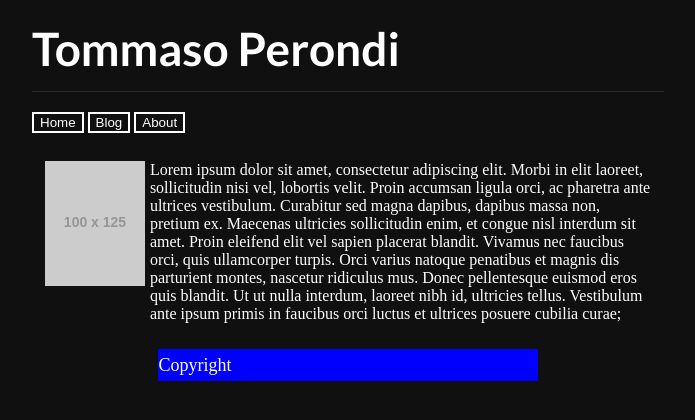
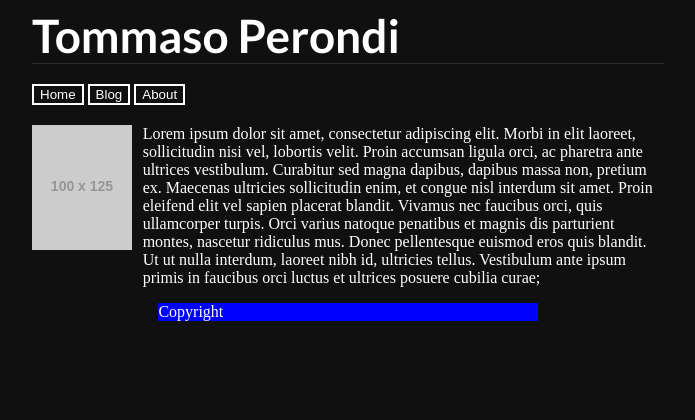
Before and after one commit to tommaso-perondi/blog-portfolio, a Flask app: page / in a window 1280 px wide. Shown: the top 420 px of the page, without its empty margins (292-987 px from the left). Run offline with Flask 2, Linux system fonts and the light colour scheme; grey boxes labelled with a size stand in for pictures from a placeholder-image service; style sheets or scripts are compiled from the project's sources; some libraries are stand-ins or nearby versions.

Commit message:
Fixes: 	- now author post relationships is fixed 	- now author name is displayed properly under post 	- changed css grid system to flexbox grid, title in index is now the right height

```diff
--- a/blog/routes.py
+++ b/blog/routes.py
@@ -1,4 +1,4 @@
-from flask import Blueprint, render_template, redirect, url_for, Response
+from flask import Blueprint, render_template, redirect, url_for, Response, request
 from flask_login import current_user, login_required, logout_user
 from .models import Post
 from .forms import PostCreate
@@ -30,9 +30,9 @@
 def create_post():
 
     form = PostCreate()
-
+    user = current_user
     if form.validate_on_submit():
-        db.session.add(Post(title=form.title.data, content=form.content.data))
+        db.session.add(Post(title=form.title.data, content=form.content.data, author_id=user.id))
         db.session.commit()
 
     return render_template(
@@ -67,7 +67,21 @@
 def blog():
     return render_template("blog.html", posts=Post.query.order_by(Post.time_created.desc()).all())
 
+@main_bp.route("/posts/<post_id>")
+def view_post(post_id):
+    return render_template("post.html", post=Post.query.filter_by(id=post_id).first_or_404())
+
 
 @main_bp.route("/about", methods=["GET"])
 def about():
     return render_template("about.html")
+
+
+def loggedUser():
+	user = None
+	cookie = request.cookies.get('user_id')
+	if cookie:
+		cookie_value = check_secure_val(cookie)
+		if cookie_value:
+			user = models.User.query.filter_by(id = cookie_value).one()
+	return user
--- a/blog/static/css/grid/simple-grid.css
+++ /dev/null
@@ -1,232 +0,0 @@
-/**
-*** SIMPLE GRID
-*** (C) ZACH COLE 2016
-**/
-
-@import url(https://fonts.googleapis.com/css?family=Lato:400,300,300italic,400italic,700,700italic);
-
-/* UNIVERSAL */
-
-
-/* TYPOGRAPHY */
-
-h1 {
-  font-size: 2.5rem;
-}
-
-h2 {
-  font-size: 2rem;
-}
-
-h3 {
-  font-size: 1.375rem;
-}
-
-h4 {
-  font-size: 1.125rem;
-}
-
-h5 {
-  font-size: 1rem;
-}
-
-h6 {
-  font-size: 0.875rem;
-}
-
-p {
-  font-size: 1.125rem;
-  font-weight: 200;
-  line-height: 1.8;
-}
-
-.font-light {
-  font-weight: 300;
-}
-
-.font-regular {
-  font-weight: 400;
-}
-
-.font-heavy {
-  font-weight: 700;
-}
-
-/* POSITIONING */
-
-.left {
-  text-align: left;
-}
-
-.right {
-  text-align: right;
-}
-
-.center {
-  text-align: center;
-  margin-left: auto;
-  margin-right: auto;
-}
-
-.justify {
-  text-align: justify;
-}
-
-/* ==== GRID SYSTEM ==== */
-
-.container {
-  width: 90%;
-  margin-left: auto;
-  margin-right: auto;
-}
-
-.row {
-  position: relative;
-  width: 100%;
-}
-
-.row [class^="col"] {
-  float: left;
-  margin: 0.5rem 2%;
-  min-height: 0.125rem;
-}
-
-.col-1,
-.col-2,
-.col-3,
-.col-4,
-.col-5,
-.col-6,
-.col-7,
-.col-8,
-.col-9,
-.col-10,
-.col-11,
-.col-12 {
-  width: 96%;
-}
-
-.col-1-sm {
-  width: 4.33%;
-}
-
-.col-2-sm {
-  width: 12.66%;
-}
-
-.col-3-sm {
-  width: 21%;
-}
-
-.col-4-sm {
-  width: 29.33%;
-}
-
-.col-5-sm {
-  width: 37.66%;
-}
-
-.col-6-sm {
-  width: 46%;
-}
-
-.col-7-sm {
-  width: 54.33%;
-}
-
-.col-8-sm {
-  width: 62.66%;
-}
-
-.col-9-sm {
-  width: 71%;
-}
-
-.col-10-sm {
-  width: 79.33%;
-}
-
-.col-11-sm {
-  width: 87.66%;
-}
-
-.col-12-sm {
-  width: 96%;
-}
-
-.row::after {
-	content: "";
-	display: table;
-	clear: both;
-}
-
-.hidden-sm {
-  display: none;
-}
-
-@media only screen and (min-width: 33.75em) {  /* 540px */
-  .container {
-    width: 80%;
-  }
-}
-
-@media only screen and (min-width: 45em) {  /* 720px */
-  .col-1 {
-    width: 4.33%;
-  }
-
-  .col-2 {
-    width: 12.66%;
-  }
-
-  .col-3 {
-    width: 21%;
-  }
-
-  .col-4 {
-    width: 29.33%;
-  }
-
-  .col-5 {
-    width: 37.66%;
-  }
-
-  .col-6 {
-    width: 46%;
-  }
-
-  .col-7 {
-    width: 54.33%;
-  }
-
-  .col-8 {
-    width: 62.66%;
-  }
-
-  .col-9 {
-    width: 71%;
-  }
-
-  .col-10 {
-    width: 79.33%;
-  }
-
-  .col-11 {
-    width: 87.66%;
-  }
-
-  .col-12 {
-    width: 96%;
-  }
-
-  .hidden-sm {
-    display: block;
-  }
-}
-
-@media only screen and (min-width: 60em) { /* 960px */
-  .container {
-    width: 75%;
-    max-width: 60rem;
-  }
-}
--- a/blog/static/css/grid/simple-grid.scss
+++ /dev/null
@@ -1,188 +0,0 @@
-// SIMPLE GRID - SASS/SCSS
-
-@import url(https://fonts.googleapis.com/css?family=Lato:400,300,300italic,400italic,700,700italic);
-
-// fonts
-$font-family: 'Lato', Helvetica, sans-serif;
-$font-weight-light: 300;
-$font-weight-regular: 400;
-$font-weight-heavy: 700;
-$font-height: 1.5;
-
-// colors
-$dark-grey: #333447;
-$dark-gray: #333447; // for the Americans
-
-// universal
-
-html,
-body {
-  height: 100%;
-  width: 100%;
-  margin: 0;
-  padding: 0;
-  left: 0;
-  top: 0;
-  font-size: 100%;
-}
-
-* {
-  font-family: $font-family;
-  color: $dark-grey;
-  line-height: $font-height;
-}
-
-// typography
-
-h1 {
-  font-size: 2.5rem;
-}
-
-h2 {
-  font-size: 2rem;
-}
-
-h3 {
-  font-size: 1.375rem;
-}
-
-h4 {
-  font-size: 1.125rem;
-}
-
-h5 {
-  font-size: 1rem;
-}
-
-h6 {
-  font-size: 0.875rem;
-}
-
-p {
-  font-size: 1.125rem;
-  font-weight: 200;
-  line-height: 1.8;
-}
-
-.font-light {
-  font-weight: $font-weight-light;
-}
-
-.font-regular {
-  font-weight: $font-weight-regular;
-}
-
-.font-heavy {
-  font-weight: $font-weight-heavy;
-}
-
-// utility
-
-.left {
-  text-align: left;
-}
-
-.right {
-  text-align: right;
-}
-
-.center {
-  text-align: center;
-  margin-left: auto;
-  margin-right: auto;
-}
-
-.justify {
-  text-align: justify;
-}
-
-.hidden-sm {
-  display: none;
-}
-
-// grid
-
-$width: 96%;
-$gutter: 4%;
-$breakpoint-small: 33.75em; // 540px
-$breakpoint-med: 45em; // 720px
-$breakpoint-large: 60em; // 960px
-
-.container {
-  width: 90%;
-  margin-left: auto;
-  margin-right: auto;
-
-  @media only screen and (min-width: $breakpoint-small) {
-    width: 80%;
-  }
-
-  @media only screen and (min-width: $breakpoint-large) {
-    width: 75%;
-    max-width: 60rem;
-  }
-}
-
-.row {
-  position: relative;
-  width: 100%;
-}
-
-.row [class^="col"] {
-  float: left;
-  margin: 0.5rem 2%;
-  min-height: 0.125rem;
-}
-
-.row::after {
-  content: "";
-  display: table;
-  clear: both;
-}
-
-.col-1,
-.col-2,
-.col-3,
-.col-4,
-.col-5,
-.col-6,
-.col-7,
-.col-8,
-.col-9,
-.col-10,
-.col-11,
-.col-12 {
-  width: $width;
-}
-
-.col-1-sm { width:($width / 12) - ($gutter * 11 / 12); }
-.col-2-sm { width: ($width / 6) - ($gutter * 10 / 12); }
-.col-3-sm { width: ($width / 4) - ($gutter * 9 / 12); }
-.col-4-sm { width: ($width / 3) - ($gutter * 8 / 12); }
-.col-5-sm { width: ($width / (12 / 5)) - ($gutter * 7 / 12); }
-.col-6-sm { width: ($width / 2) - ($gutter * 6 / 12); }
-.col-7-sm { width: ($width / (12 / 7)) - ($gutter * 5 / 12); }
-.col-8-sm { width: ($width / (12 / 8)) - ($gutter * 4 / 12); }
-.col-9-sm { width: ($width / (12 / 9)) - ($gutter * 3 / 12); }
-.col-10-sm { width: ($width / (12 / 10)) - ($gutter * 2 / 12); }
-.col-11-sm { width: ($width / (12 / 11)) - ($gutter * 1 / 12); }
-.col-12-sm { width: $width; }
-
-@media only screen and (min-width: $breakpoint-med) {
-  .col-1 { width:($width / 12) - ($gutter * 11 / 12); }
-  .col-2 { width: ($width / 6) - ($gutter * 10 / 12); }
-  .col-3 { width: ($width / 4) - ($gutter * 9 / 12); }
-  .col-4 { width: ($width / 3) - ($gutter * 8 / 12); }
-  .col-5 { width: ($width / (12 / 5)) - ($gutter * 7 / 12); }
-  .col-6 { width: ($width / 2) - ($gutter * 6 / 12); }
-  .col-7 { width: ($width / (12 / 7)) - ($gutter * 5 / 12); }
-  .col-8 { width: ($width / (12 / 8)) - ($gutter * 4 / 12); }
-  .col-9 { width: ($width / (12 / 9)) - ($gutter * 3 / 12); }
-  .col-10 { width: ($width / (12 / 10)) - ($gutter * 2 / 12); }
-  .col-11 { width: ($width / (12 / 11)) - ($gutter * 1 / 12); }
-  .col-12 { width: $width; }
-
-  .hidden-sm {
-    display: block;
-  }
-}
--- a/blog/templates/blog.html
+++ b/blog/templates/blog.html
@@ -8,13 +8,13 @@
                 <!--POST-->
     {% for post in posts %}
         <div>
-            <div class='post-title'><a href="">{{ post['title'] }}</a></div>
+            <div class='post-title'><a href="/posts/{{post.id}}">{{ post['title'] }} {{ post.id }}</a></div>
             <div class='post-date'> {{ post['created_on'] }}</div>
 
             <div class='post-content' id="content">
-                {{ post['content']|safe }}
+                {{ post['content']|truncate(200)|safe }}
             </div>
-            <div class='post-author'>{{ post['name'] }}</div>
+            <div class='post-author'>{{ post.author.name }}</div>
         </div>
         {% if not loop.last %}
             <hr>
--- a/blog/templates/index.html
+++ b/blog/templates/index.html
@@ -1,17 +1,18 @@
 {% extends 'base.html' %}
 
 {% block head%}
-    <link rel="stylesheet" href="{{ url_for('main_bp.static', filename='css/grid/simple-grid.css')}}">
+    <link rel="stylesheet" href="{{ url_for('main_bp.static', filename='css/flexboxgrid.min.css')}}">
+
     <link rel="stylesheet" href="{{ url_for('main_bp.static', filename='css/index.css')}}">
 {% endblock %}
 
 {% block content %}
 <div class="container" id="home">
     <div class="row">
-        <div class="col-2">
+        <div class="col-md-2">
             <img id="profile-pic" src="https://dummyimage.com/100x125/000/fff.png" >
         </div>
-        <div id="description" class="col-10">
+        <div id="description" class="col-md-10">
             Lorem ipsum dolor sit amet, consectetur adipiscing elit. Morbi in elit laoreet, sollicitudin nisi vel, lobortis velit. Proin accumsan ligula orci, ac pharetra ante ultrices vestibulum. Curabitur sed magna dapibus, dapibus massa non, pretium ex. Maecenas ultricies sollicitudin enim, et congue nisl interdum sit amet. Proin eleifend elit vel sapien placerat blandit. Vivamus nec faucibus orci, quis ullamcorper turpis. Orci varius natoque penatibus et magnis dis parturient montes, nascetur ridiculus mus. Donec pellentesque euismod eros quis blandit. Ut ut nulla interdum, laoreet nibh id, ultricies tellus. Vestibulum ante ipsum primis in faucibus orci luctus et ultrices posuere cubilia curae;
         </div>
     </div>
```
Also changed, not shown: blog/models.py (+4 -3 lines), blog/static/css/grid/simple-grid.min.css (deleted, +0 -1 lines), blog/templates/post.html (+16 -0 lines), blog/sqlite.db, blog/static/css/flexboxgrid.min.css (added), 2 other files.
